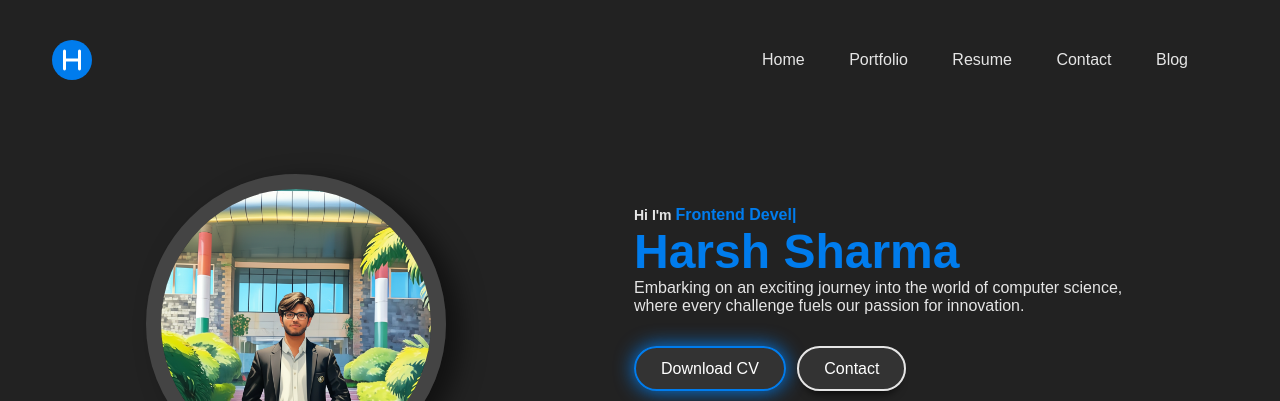
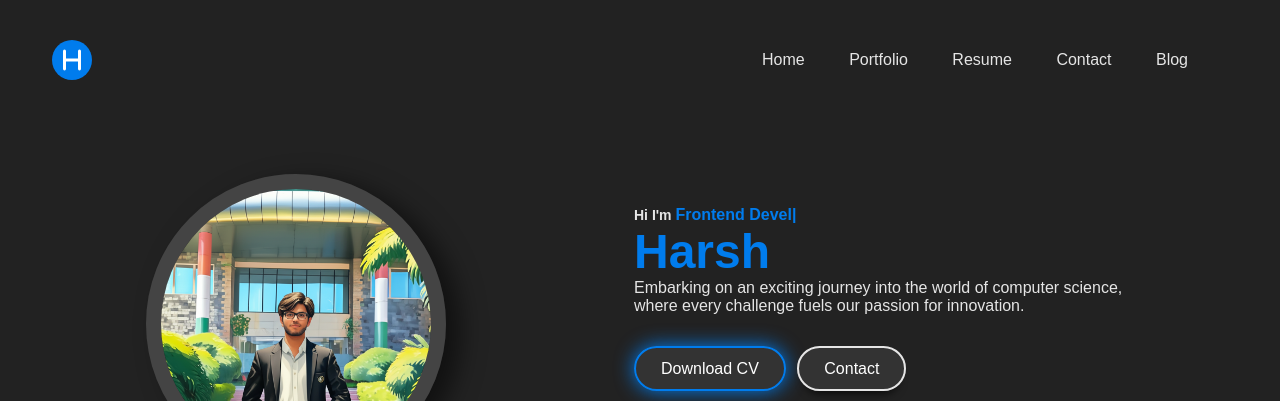
Before and after one commit to harshkaushikcse-18/Portfolio, a plain HTML site: page index.html in a window 1280 px wide. Shown: the top 401 px of the page. Drawn offline with nearby package versions, Linux system fonts and the light colour scheme.

Commit message:
Did some changes in the body

```diff
--- a/index.html
+++ b/index.html
@@ -50,7 +50,7 @@
                 </div>
                 <div class="hero-text">
                     <h5>Hi I'm <span class="input"> Frontend Developer </span></h5>
-                    <h1>Harsh Sharma</h1>
+                    <h1>Harsh</h1>
                     <p>Embarking on an exciting journey into the world of computer science, where every challenge fuels our passion for innovation.</p>
                     <div class="btn-group">
                         <a href="#" class="btn active">Download CV</a>
```
